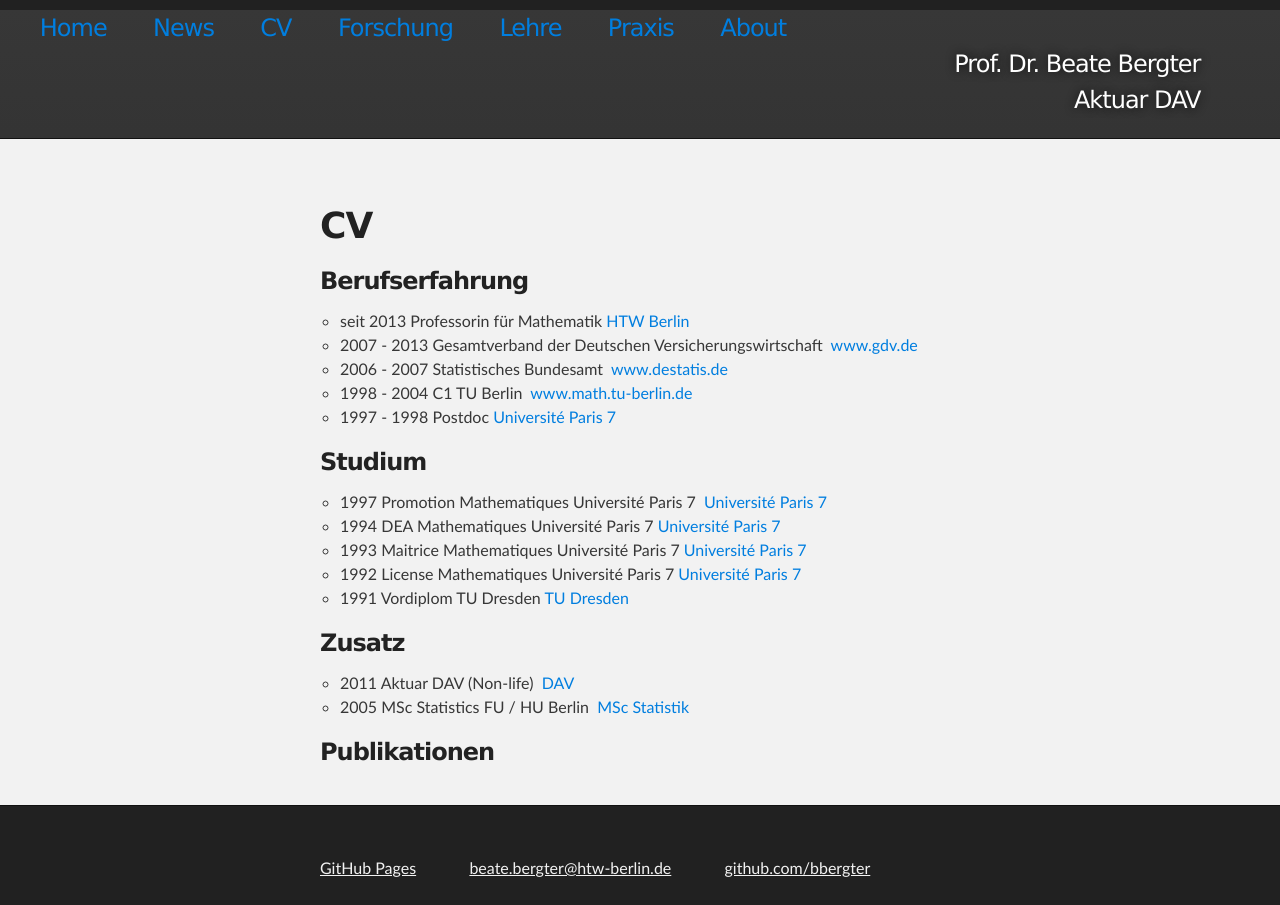
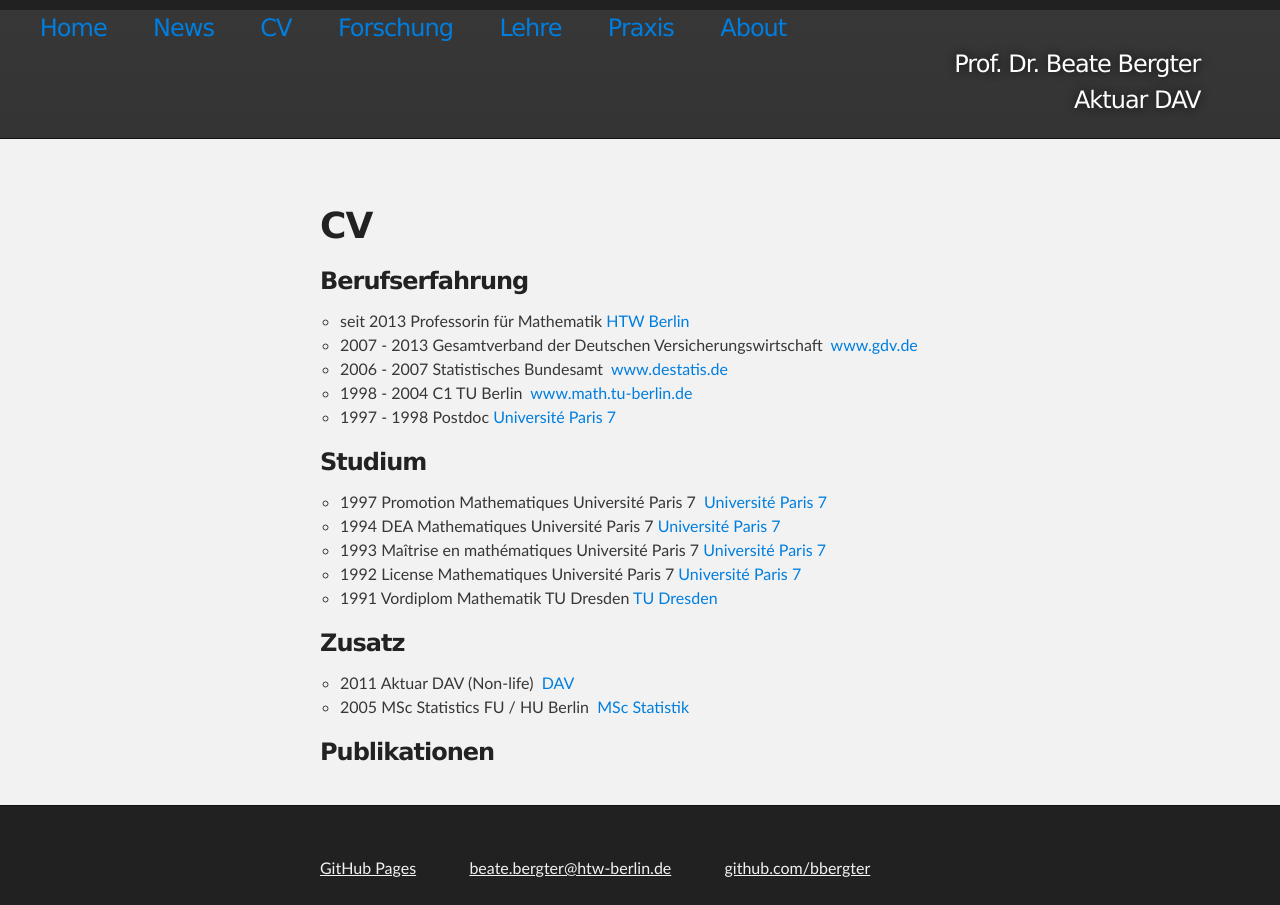
Before and after one commit to bbergter/bbergter, a Jekyll site: the page built from cv/index.html, in a window 1280 px wide. Built offline with Jekyll 4.4.1, drawn with Linux system fonts in a browser that asks for light colours.

Commit message:
Update index.html

```diff
--- a/cv/index.html
+++ b/cv/index.html
@@ -34,7 +34,7 @@ cv: active
               <li>1994 DEA Mathematiques Universit&eacute; Paris 7
               <a href="https://www.imj-prg.fr/" title="https://www.imj-prg.fr/"
   target="_blank">Université Paris 7</a></li>
-  <li>1993 Maitrice Mathematiques Universit&eacute; Paris 7
+  <li>1993 Maîtrise en mathématiques Universit&eacute; Paris 7
               <a href="https://www.imj-prg.fr/" title="https://www.imj-prg.fr/"
   target="_blank">Université Paris 7</a></li>
 
@@ -42,7 +42,7 @@ cv: active
               <a href="https://www.imj-prg.fr/" title="https://www.imj-prg.fr/"
   target="_blank">Université Paris 7</a></li>
 
-    <li>1991 Vordiplom  TU Dresden
+    <li>1991 Vordiplom Mathematik TU Dresden
               <a href="https://tu-dresden.de/mn/math" title="https://www.tu-dresden.de/"
   target="_blank">TU Dresden</a></li>
   </ul>
```
